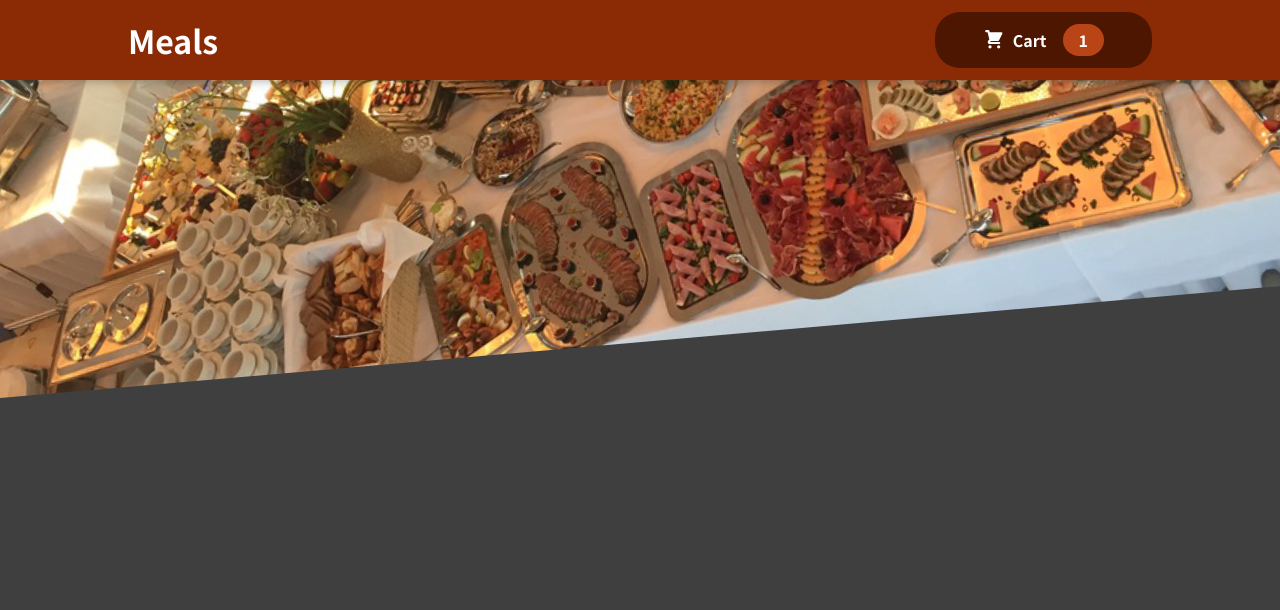
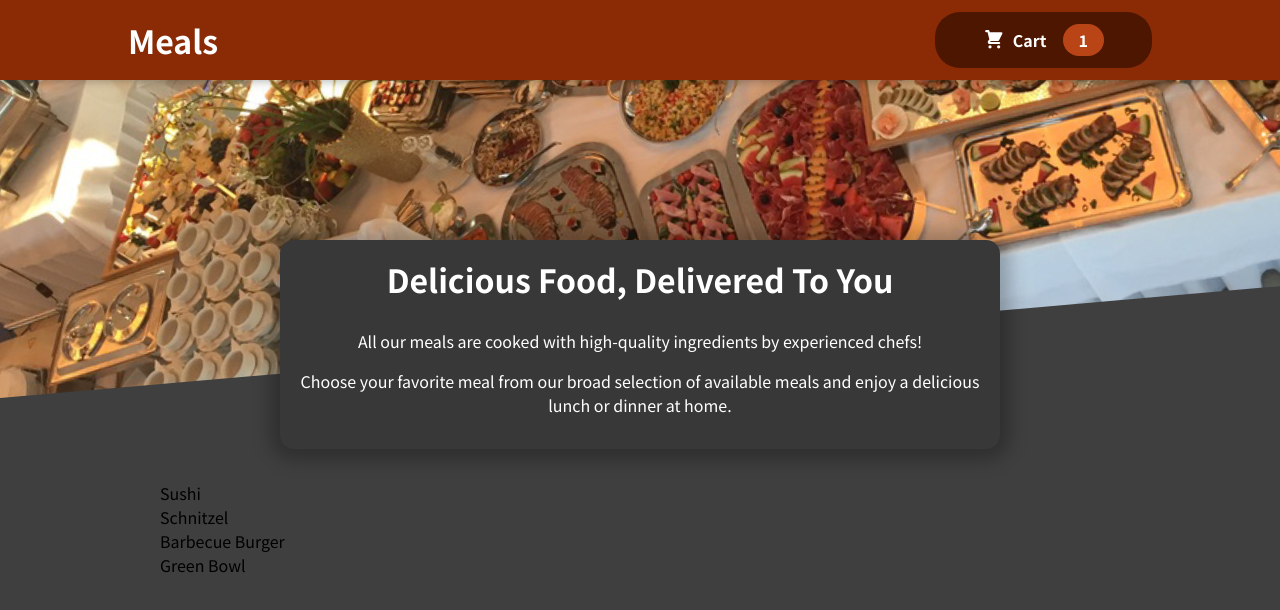
Before and after one commit to rocionadal/food-order-app, a JavaScript app: page / in a window 1280 px wide. Shown: the top 610 px of the page. Built offline with nearby package versions, Linux system fonts and the light colour scheme.

Commit message:
create basics for meals component

```diff
--- a/src/App.js
+++ b/src/App.js
@@ -1,9 +1,13 @@
 import Header from './components/Layout/Header';
+import Meals from './components/Meals/Meals';
 
 function App() {
   return (
     <>
       <Header />
+      <main>
+        <Meals />
+      </main>
     </>
   );
 }
--- a/src/components/Meals/AvailableMeals.js
+++ b/src/components/Meals/AvailableMeals.js
@@ -0,0 +1,39 @@
+import classes from './AvailableMeals.module.css';
+
+const DUMMY_MEALS = [
+  {
+    id: 'm1',
+    name: 'Sushi',
+    description: 'Finest fish and veggies',
+    price: 22.99,
+  },
+  {
+    id: 'm2',
+    name: 'Schnitzel',
+    description: 'A german specialty!',
+    price: 16.5,
+  },
+  {
+    id: 'm3',
+    name: 'Barbecue Burger',
+    description: 'American, raw, meaty',
+    price: 12.99,
+  },
+  {
+    id: 'm4',
+    name: 'Green Bowl',
+    description: 'Healthy and green',
+    price: 18.99,
+  },
+];
+
+const AvailableMeals = () => {
+  const mealsList = DUMMY_MEALS.map((meal) => <li>{meal.name}</li>);
+  return (
+    <section className={classes.meals}>
+      <ul>{mealsList}</ul>
+    </section>
+  );
+};
+
+export default AvailableMeals;
--- /dev/null
+++ b/src/components/Meals/AvailableMeals.module.css
@@ -0,0 +1,24 @@
+.meals {
+  max-width: 60rem;
+  width: 90%;
+  margin: 2rem auto;
+  animation: meals-appear 1s ease-out forwards;
+}
+
+.meals ul {
+  list-style: none;
+  margin: 0;
+  padding: 0;
+}
+
+@keyframes meals-appear {
+  from {
+    opacity: 0;
+    transform: translateY(3rem);
+  }
+
+  to {
+    opacity: 1;
+    transform: translateY(0);
+  }
+}
--- a/src/components/Meals/Meals.js
+++ b/src/components/Meals/Meals.js
@@ -1,3 +1,13 @@
-const Meals = (props) => {};
+import MealsSummary from './MealsSummary';
+import AvailableMeals from './AvailableMeals';
+
+const Meals = (props) => {
+  return (
+    <>
+      <MealsSummary />
+      <AvailableMeals />
+    </>
+  );
+};
 
 export default Meals;
--- a/src/components/Meals/MealsSummary.js
+++ b/src/components/Meals/MealsSummary.js
@@ -0,0 +1,19 @@
+import classes from './MealsSummary.module.css';
+
+const MealsSummary = () => {
+  return (
+    <section className={classes.summary}>
+      <h2>Delicious Food, Delivered To You</h2>
+      <p>
+        All our meals are cooked with high-quality ingredients by experienced
+        chefs!
+      </p>
+      <p>
+        Choose your favorite meal from our broad selection of available meals
+        and enjoy a delicious lunch or dinner at home.
+      </p>
+    </section>
+  );
+};
+
+export default MealsSummary;
```
